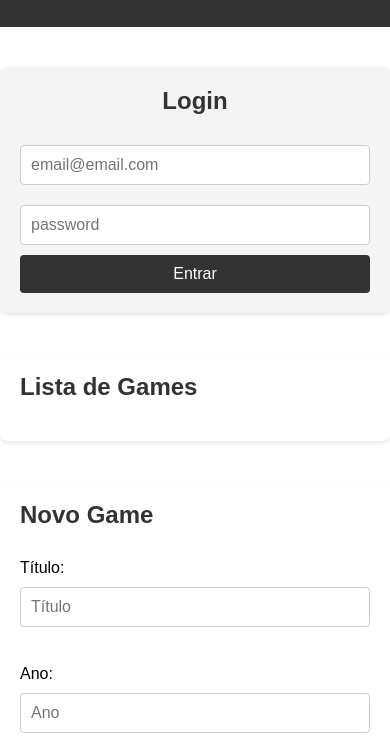
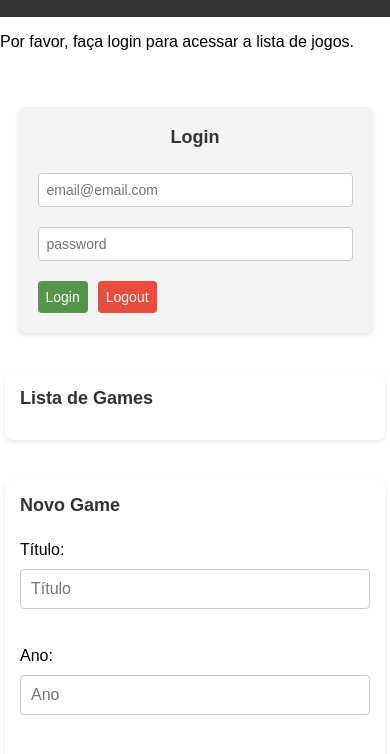
Before and after one commit to dgusfr/node_jwt_api, a website: page FrontEnd/index.html in a window 390 px wide. Shown: the part 93-847 px from the top of the page. Drawn offline with nearby package versions, Linux system fonts and the light colour scheme.

Commit message:
feat(styles)

```diff
--- a/FrontEnd/index.html
+++ b/FrontEnd/index.html
@@ -12,12 +12,16 @@
     <header>
         <h1>GameVerse Store</h1>
     </header>
+    <p id="login-status" style="display: none;"></p>
     <main>
         <section id="login-section">
             <h2>Login</h2>
             <input type="text" name="email" placeholder="email@email.com" id="email">
             <input type="password" name="password" placeholder="password" id="password">
-            <button onclick="login()">Entrar</button>
+            <div id="button-container">
+                <button class="login" onclick="login()">Login</button>
+                <button class="logout" onclick="logout()">Logout</button>
+            </div>
         </section>
         <section>
             <h2>Lista de Games</h2>
--- a/FrontEnd/index.js
+++ b/FrontEnd/index.js
@@ -114,4 +114,31 @@ function createButton(text, onClick) {
   return button;
 }
 
+function logout() {
+  localStorage.removeItem("token");
+  axiosConfig.headers.Authorization = "";
+  document.getElementById("login-status").textContent =
+    "Você foi desconectado.";
+  document.getElementById("login-status").style.display = "block";
+  loadGames();
+}
+
+function checkLoginStatus() {
+  const token = localStorage.getItem("token");
+  const loginStatus = document.getElementById("login-status");
+
+  if (token) {
+    axiosConfig.headers.Authorization = `Bearer ${token}`;
+    loadGames();
+    loginStatus.textContent = "Você está logado!";
+    loginStatus.style.display = "block";
+  } else {
+    loginStatus.textContent =
+      "Por favor, faça login para acessar a lista de jogos.";
+    loginStatus.style.display = "block";
+  }
+}
+
+window.onload = checkLoginStatus;
+
 document.addEventListener("DOMContentLoaded", checkLoginStatus);
--- a/FrontEnd/styles.css
+++ b/FrontEnd/styles.css
@@ -1,11 +1,9 @@
-/* Estilo global */
 body {
   font-family: Arial, sans-serif;
   margin: 0;
   padding: 0;
 }
 
-/* Estilo do cabeçalho */
 header {
   background-color: #333;
   color: #fff;
@@ -13,7 +11,6 @@ header {
   text-align: center;
 }
 
-/* Estilo do rodapé */
 footer {
   background-color: #333;
   color: #fff;
@@ -21,37 +18,33 @@ footer {
   text-align: center;
 }
 
-/* Estilo do conteúdo principal */
 main {
   display: flex;
-  flex-direction: column; /* Alinha seções em coluna */
-  align-items: center; /* Centraliza as seções horizontalmente */
+  flex-direction: column;
+  align-items: center;
   padding: 20px;
 }
 
-/* Estilo das seções */
 section {
   background-color: #fff;
   border-radius: 8px;
-  box-shadow: 0 2px 4px rgba(0, 0, 0, 0.1); /* Adiciona sombra */
-  margin: 20px 0; /* Espaço entre as seções */
+  box-shadow: 0 2px 4px rgba(0, 0, 0, 0.1);
+  margin: 20px 0;
   padding: 20px;
   width: 100%;
-  max-width: 600px; /* Limita a largura máxima das seções */
+  max-width: 600px;
 }
 
-/* Estilo dos títulos das seções */
 h2 {
   color: #333;
   font-size: 24px;
   margin-top: 0;
 }
 
-/* Estilo da tela de login */
 #login-section {
   background-color: #f4f4f4;
   border-radius: 8px;
-  box-shadow: 0 2px 4px rgba(0, 0, 0, 0.1); /* Adiciona sombra */
+  box-shadow: 0 2px 4px rgba(0, 0, 0, 0.1);
   padding: 20px;
   width: 100%;
   max-width: 400px;
@@ -69,22 +62,42 @@ h2 {
   width: 100%;
 }
 
+#login-section {
+  display: flex;
+  flex-direction: column;
+}
+
+#button-container {
+  display: flex;
+  margin-top: 10px;
+}
+
 #login-section button {
-  background-color: #333;
   border: none;
   border-radius: 4px;
   color: white;
   cursor: pointer;
   font-size: 16px;
   padding: 10px;
-  width: 100%;
+  margin-right: 10px;
 }
 
-#login-section button:hover {
+#login-section button.login {
+  background-color: #53964a;
+}
+
+#login-section button.login:hover {
   background-color: #555;
 }
 
-/* Estilo dos formulários */
+#login-section button.logout {
+  background-color: #e74c3c;
+}
+
+#login-section button.logout:hover {
+  background-color: #c0392b;
+}
+
 form {
   display: flex;
   flex-direction: column;
@@ -106,7 +119,7 @@ form input[type="number"] {
 }
 
 form button {
-  background-color: #333;
+  background-color: #333333;
   border: none;
   border-radius: 4px;
   color: white;
@@ -120,7 +133,6 @@ form button:hover {
   background-color: #555;
 }
 
-/* Estilo da lista de games */
 #games-list {
   list-style: none;
   padding: 0;
@@ -151,3 +163,50 @@ form button:hover {
   background-color: #e08277;
   color: #fff;
 }
+
+/* Media Queries */
+@media (max-width: 800px) {
+  header,
+  footer {
+    padding: 15px;
+  }
+
+  h2 {
+    font-size: 20px;
+  }
+
+  #login-section {
+    max-width: 90%;
+  }
+
+  section {
+    padding: 15px;
+  }
+}
+
+@media (max-width: 400px) {
+  h2 {
+    font-size: 18px;
+  }
+
+  #login-section button {
+    font-size: 14px;
+    padding: 8px;
+  }
+
+  #login-section input[type="text"],
+  #login-section input[type="password"] {
+    font-size: 14px;
+    padding: 8px;
+  }
+
+  #games-list li {
+    flex-direction: column;
+    align-items: flex-start;
+  }
+
+  #games-list li button {
+    width: 100%;
+    margin-top: 5px;
+  }
+}
```
